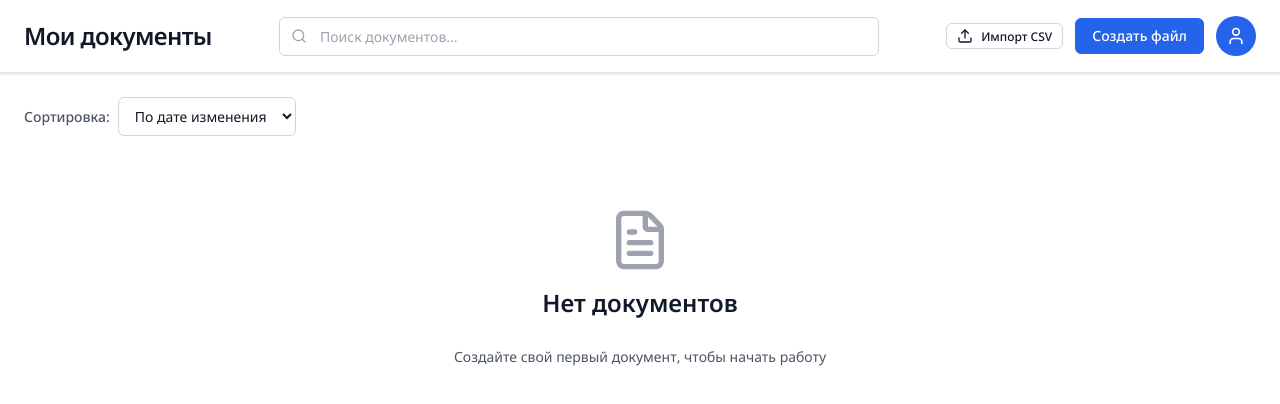
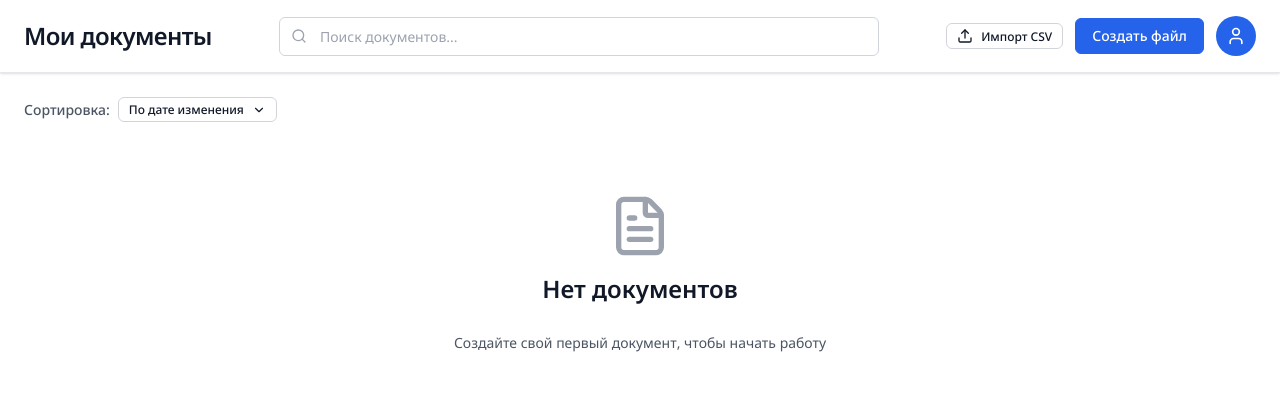
Before and after one commit to MichaelRayven/visual-programming, a React (Vite) app: page / in a window 1280 px wide. Shown: the top 404 px of the page. Built offline with nearby package versions, Linux system fonts and the light colour scheme.

Commit message:
refactor: replace native select and inline styles with menu components

```diff
--- a/src/components/card-actions-dropdown.tsx
+++ b/src/components/card-actions-dropdown.tsx
@@ -65,14 +65,7 @@ export function CardActionsDropdown({
       </Button>
 
       {open && (
-        <MenuContent
-          style={{
-            position: "absolute",
-            top: "calc(100% + var(--spacing-1))",
-            right: 0,
-            zIndex: "var(--z-modal)",
-          }}
-        >
+        <MenuContent className="menu-dropdown">
           <MenuItem onClick={() => action(onRename)}>
             <PencilIcon size={14} />
             Переименовать
--- a/src/components/menu.css
+++ b/src/components/menu.css
@@ -10,6 +10,13 @@
   border-radius: var(--radius-md);
   box-shadow: var(--shadow-md);
   animation: menuFadeIn var(--transition-fast) var(--transition-smooth);
+}
+
+.menu-dropdown {
+  position: absolute;
+  top: calc(100% + var(--spacing-1));
+  right: 0;
+  z-index: var(--z-modal);
 }
 
 .menu-item {
@@ -26,7 +33,7 @@
   background: transparent;
   border: none;
   border-radius: 0;
-  transition: background-color var(--transition-fast) var(--transition-smooth);
+  transition: all var(--transition-fast) var(--transition-smooth);
 }
 
 .menu-item:hover:not(:disabled) {
@@ -43,8 +50,8 @@
 }
 
 .menu-item-danger:hover:not(:disabled) {
-  color: var(--color-error-dark);
-  background-color: var(--color-error-light);
+  color: var(--color-error);
+  background-color: var(--color-surface);
 }
 
 .menu-separator {
--- a/src/pages/dashboard.css
+++ b/src/pages/dashboard.css
@@ -134,28 +134,6 @@
   color: var(--color-text-secondary);
 }
 
-.dashboard-sort-select {
-  padding: var(--spacing-2) var(--spacing-3);
-  font-size: var(--font-size-sm);
-  color: var(--color-text-primary);
-  outline: none;
-  background-color: var(--color-background);
-  border: 1px solid var(--color-border-base);
-  border-radius: var(--radius-md);
-  transition:
-    border-color var(--transition-fast),
-    box-shadow var(--transition-fast);
-}
-
-.dashboard-sort-select:hover {
-  border-color: var(--color-border-dark);
-}
-
-.dashboard-sort-select:focus {
-  border-color: var(--color-primary-500);
-  box-shadow: 0 0 0 3px rgb(59 130 246 / 20%);
-}
-
 .dashboard-grid {
   display: grid;
   grid-template-columns: repeat(auto-fill, minmax(300px, 1fr));
--- a/src/pages/dashboard.tsx
+++ b/src/pages/dashboard.tsx
@@ -1,5 +1,6 @@
 import {
   CalendarIcon,
+  ChevronDownIcon,
   ClockIcon,
   FileTextIcon,
   SearchIcon,
@@ -12,6 +13,7 @@ import { CardActionsDropdown } from "@/components/card-actions-dropdown";
 import { CreateDocumentDialog } from "@/components/create-document-dialog";
 import { Dialog } from "@/components/dialog";
 import { Input } from "@/components/input";
+import { MenuContent, MenuItem } from "@/components/menu";
 import { RenameDocumentDialog } from "@/components/rename-document-dialog";
 import { useDocumentList, useDocumentStore } from "@/hooks/useDocumentStore";
 import {
@@ -159,19 +161,8 @@ export function DashboardPage() {
       <main className="dashboard-main">
         <div className="dashboard-controls">
           <div className="dashboard-sort-group">
-            <label htmlFor="sort-select" className="dashboard-sort-label">
-              Сортировка:
-            </label>
-            <select
-              id="sort-select"
-              className="dashboard-sort-select"
-              value={sortBy}
-              onChange={(e) => setSortBy(e.target.value as SortOption)}
-            >
-              <option value="dateModified">По дате изменения</option>
-              <option value="dateCreated">По дате создания</option>
-              <option value="name">По названию</option>
-            </select>
+            <label className="dashboard-sort-label">Сортировка:</label>
+            <SortDropdown sortBy={sortBy} onSortChange={setSortBy} />
           </div>
         </div>
 
@@ -239,6 +230,7 @@ export function DashboardPage() {
                 Отмена
               </Button>
               <Button
+                variant="destructive"
                 onClick={() => {
                   store.deleteDocument(deleteId!);
                   setDeleteId(null);
@@ -325,3 +317,66 @@ function TablePreview({ snapshot }: { snapshot: TableSnapshot }) {
     </div>
   );
 }
+
+function SortDropdown({
+  sortBy,
+  onSortChange,
+}: {
+  sortBy: SortOption;
+  onSortChange: (val: SortOption) => void;
+}) {
+  const [open, setOpen] = useState(false);
+  const ref = useRef<HTMLDivElement>(null);
+
+  useEffect(() => {
+    if (!open) return;
+    const handler = (e: MouseEvent) => {
+      if (ref.current && !ref.current.contains(e.target as Node)) {
+        setOpen(false);
+      }
+    };
+    document.addEventListener("mousedown", handler);
+    return () => document.removeEventListener("mousedown", handler);
+  }, [open]);
+
+  const action = (val: SortOption) => {
+    onSortChange(val);
+    setOpen(false);
+  };
+
+  const getLabel = (val: SortOption) => {
+    switch (val) {
+      case "dateModified":
+        return "По дате изменения";
+      case "dateCreated":
+        return "По дате создания";
+      case "name":
+        return "По названию";
+    }
+  };
+
+  return (
+    <div ref={ref} style={{ position: "relative", display: "inline-flex" }}>
+      <Button
+        variant="outline"
+        size="sm"
+        onClick={() => setOpen((v) => !v)}
+        aria-expanded={open}
+      >
+        {getLabel(sortBy)}
+        <ChevronDownIcon size={14} />
+      </Button>
+      {open && (
+        <MenuContent className="menu-dropdown">
+          <MenuItem onClick={() => action("dateModified")}>
+            По дате изменения
+          </MenuItem>
+          <MenuItem onClick={() => action("dateCreated")}>
+            По дате создания
+          </MenuItem>
+          <MenuItem onClick={() => action("name")}>По названию</MenuItem>
+        </MenuContent>
+      )}
+    </div>
+  );
+}
--- a/src/pages/document.tsx
+++ b/src/pages/document.tsx
@@ -240,14 +240,7 @@ function ExportMenu({
         <ChevronDownIcon size={14} />
       </Button>
       {open && (
-        <MenuContent
-          style={{
-            position: "absolute",
-            top: "calc(100% + var(--spacing-1))",
-            right: 0,
-            zIndex: "var(--z-modal)",
-          }}
-        >
+        <MenuContent className="menu-dropdown">
           <MenuItem onClick={() => action(onExportCsv)}>
             <DownloadIcon size={14} />
             Экспорт в CSV
```
